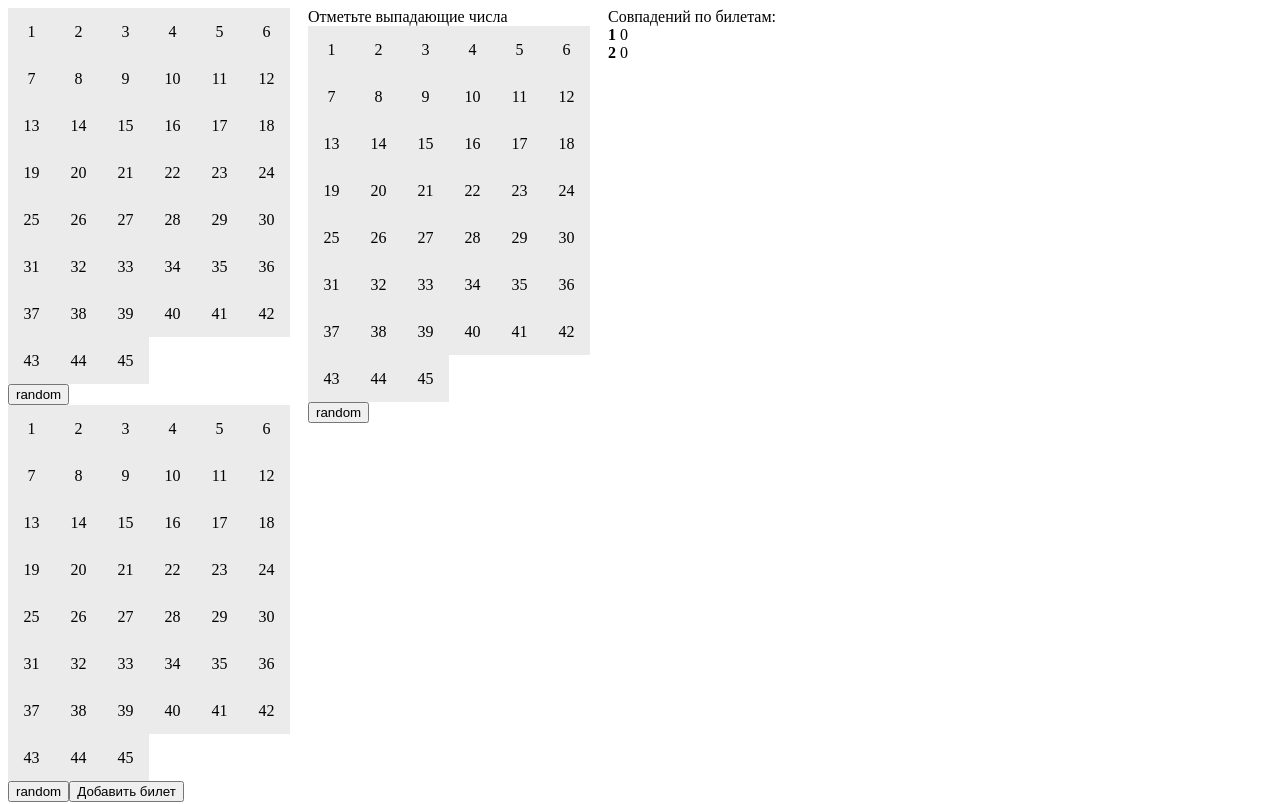
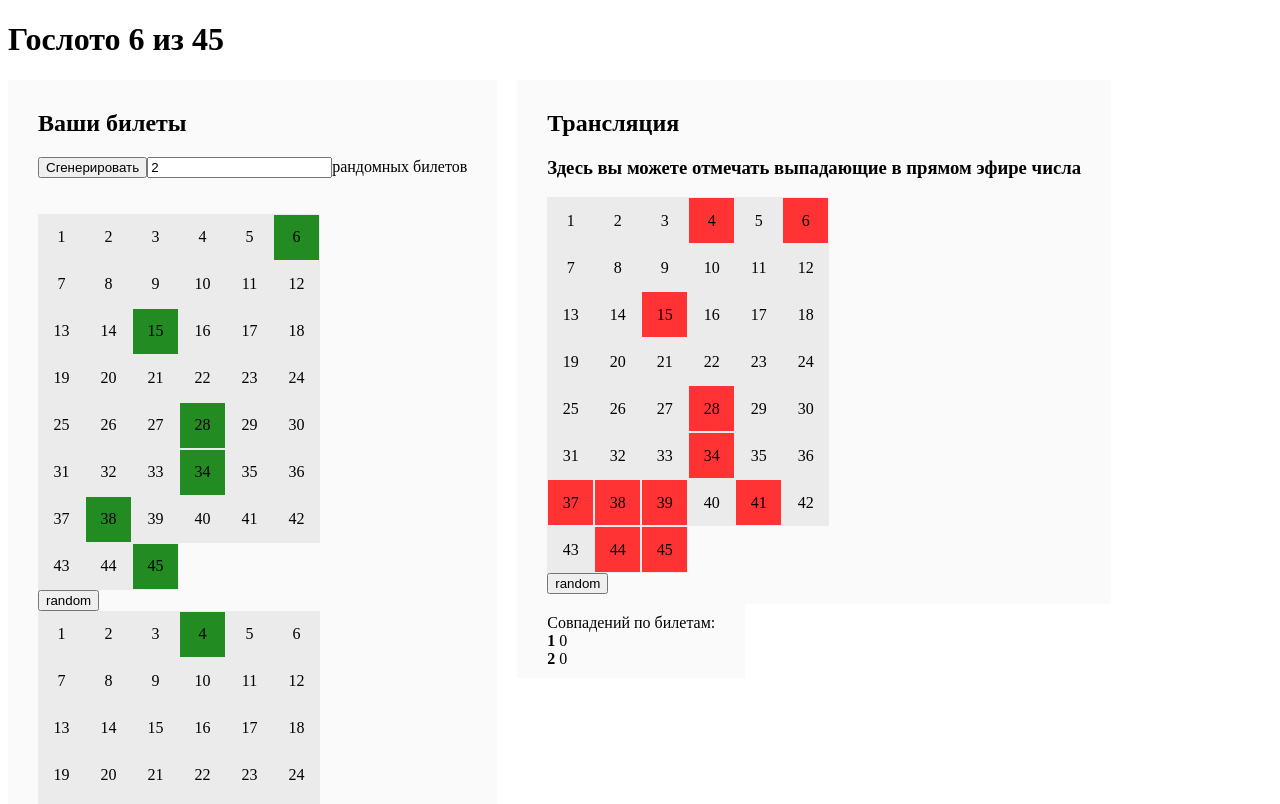
Before and after one commit to ln-e/ticket-test, an Angular app: page / in a window 1280 px wide. Shown: the top 804 px of the page. Built offline with nearby package versions, Linux system fonts and the light colour scheme.

Commit message:
Правки от Людвига

```diff
--- a/src/app/app.component.css
+++ b/src/app/app.component.css
@@ -1,4 +1,12 @@
 .check,
 .slot {
   float: left;
+  /*border: 1px solid midnightblue;*/
+  background: rgba(127,127,127,0.035);
+  margin-right: 20px;
+  padding: 10px 30px;
 }
+
+.highlight {
+  background: rgba(250, 150, 20, 0.7);
+}
--- a/src/app/app.component.html
+++ b/src/app/app.component.html
@@ -1,21 +1,32 @@
+<h1>Гослото 6 из 45</h1>
 <!--The content below is only a placeholder and can be replaced.-->
 <div class="slot">
-  <app-field *ngFor="let ticket of tickets;" [ticket]="ticket"></app-field>
+  <h2>Ваши билеты</h2>
+  <button (click)="generate()">Сгенерировать</button>
+  <input type="number" [(ngModel)]="ticketCount">
+  <span>рандомных билетов</span>
+  <br/>
+  <br/>
+  <br/>
 
 
+  <app-field *ngFor="let ticket of tickets;" [ticket]="ticket"></app-field>
 
   <button (click)="addField()"> Добавить билет</button>
 </div>
 
 <div class="check matcher">
-  Отметьте выпадающие числа
+  <h2>Трансляция</h2>
+  <h3>Здесь вы можете отмечать выпадающие в прямом эфире числа</h3>
   <app-field [ticket]="ticketDraw" [priority]="priority"></app-field>
 </div>
 
 
-<div *ngIf="priority">
-  Совпадений по билетам:
-  <div *ngFor="let ticket of tickets; let i = index">
-    <b>{{ i + 1 }}</b> {{ matches(ticket) }}
+<div class="check matcher">
+  <div *ngIf="priority">
+    Совпадений по билетам:
+    <div *ngFor="let ticket of tickets; let i = index">
+      <b [ngClass]="{highlight: matches(ticket) >= 2}">{{ i + 1 }}</b> {{ matches(ticket) }}
+    </div>
   </div>
 </div>
--- a/src/app/app.component.ts
+++ b/src/app/app.component.ts
@@ -10,12 +10,13 @@
 export class AppComponent implements DoCheck {
   public ticketDraw = new Ticket();
   public tickets: Ticket[] = [
-    new Ticket(),
-    new Ticket(),
+    new Ticket().random(),
+    new Ticket().random(),
   ];
   public valid = 6;
   public size = 45;
   public priority = {};
+  public ticketCount = 2;
 
   public mathFactorialCache = {};
 
@@ -25,10 +26,6 @@
 
   ngDoCheck() {
     const selected = this.ticketDraw.selected;
-    if (!selected.length) {
-      return;
-    }
-
 
     const numbersFromTickets = []
       .concat(...this.tickets.map((ticket: Ticket) => ticket.selected))
@@ -51,7 +48,6 @@
     this.tickets.forEach((ticket: Ticket) => {
       const countOfMatchedNumbers = this.matches(ticket);
       const countOfProbablyMatchedNumbers = countOfMatchedNumbers + numbersLeft; // сколько максимально в этом билете может совпасть
-      console.log('countOfMatchedNumbers', countOfMatchedNumbers, 'countOfProbablyMatchedNumbers', countOfProbablyMatchedNumbers, 'ticket.selected', ticket.selected);
       ticket.selected.forEach((number: GameNumber) => {
         priority[number.index] = Math.max(priority[number.index] || 0, countOfProbablyMatchedNumbers); // минус один потому что  минимальная комбинация чтобы выиграть 2 числа
         // if (isNaN(priority[number.index])) {
@@ -64,10 +60,8 @@
     // for (const prop of priority) {
     //   priority[prop] /= this.tickets.length;
     // }
-    console.log('after', priority);
 
     this.priority = priority;
-    console.log(priority);
     /*
     this.createPermutationArray(numberFromTicketsNotSelected, numbersLeft).forEach((combination) => {
       const suggestedCombination = combination.concat(...selected);
@@ -89,6 +83,22 @@
     this.priority = priority; /*Object.keys(priority).map((numberIndex) => {
       return {index: numberIndex, priority: priority[numberIndex]};
     });*/
+  }
+
+  generate() {
+    if (this.tickets.length > this.ticketCount) {
+      this.tickets.splice(this.ticketCount - 1);
+    } else {
+      while (this.tickets.length < this.ticketCount) {
+        const ticket = new Ticket();
+
+        this.tickets.push(ticket);
+      }
+    }
+
+    this.tickets.forEach((ticket) => {
+      ticket.random();
+    });
   }
 
   createPermutationArray(array: any[], count: number) {
--- a/src/app/app.module.ts
+++ b/src/app/app.module.ts
@@ -4,6 +4,7 @@
 
 import { AppComponent } from './app.component';
 import { FieldComponent } from './field/field.component';
+import {FormsModule} from '@angular/forms';
 
 
 @NgModule({
@@ -12,7 +13,8 @@
     FieldComponent
   ],
   imports: [
-    BrowserModule
+    BrowserModule,
+    FormsModule,
   ],
   providers: [],
   bootstrap: [AppComponent]
--- a/src/app/field/field.component.css
+++ b/src/app/field/field.component.css
@@ -24,6 +24,9 @@
   width: 300px;
 }
 
+:host-context(.matcher) .field_number.selected {
+  background: none;
+}
 :host-context(.matcher) .field_number.selected div {
   box-shadow: inset 0 0 0 10px forestgreen;
 }
--- a/src/app/field/field.component.ts
+++ b/src/app/field/field.component.ts
@@ -21,13 +21,23 @@
   }
 
   public toggleSelected(number: GameNumber): void {
-    number.selected = !number.selected;
+    const newSelected = !number.selected;
+    if (newSelected) {
+      if (this.ticket.selected.length < 6) {
+        number.selected = newSelected;
+      }
+    } else {
+      number.selected = newSelected;
+    }
   }
 
   public getBg(index, selected: boolean): string {
     const minPriority = 2; // минимум должно совпасть 3 числа чтобы получить хоть какую то прибыль
     const priority = this.priority.hasOwnProperty(index) ? this.priority[index] : 0;
-    if (priority < minPriority || this.ticket.selected.length === 0 || this.ticket.selected.length >= 6) {
+    if (!this.priority) {
+      return '#ebebeb';
+    }
+    if (priority < minPriority || this.ticket.selected.length >= 6) {
       return 'transparent';
     }
     const maxPriority = Object.keys(this.priority)
@@ -36,19 +46,12 @@
 
     const priorityResult = (priority - minPriority + 1) / (maxPriority - minPriority + 1) * 100;
 
-    return 'hsla(0,' + priorityResult + '%,60%,' + priorityResult/100 + ')'; // (priority - 1) / 6 * 100
+    return 'hsla(0,' + priorityResult + '%,60%,' + priorityResult / 100 + ')'; // (priority - 1) / 6 * 100
     // 6 - валидная комбинация // -1 потому что минимальная выигрышная комбинация 2 числа
   }
 
   public random(): void {
-    const random = {};
-    while (Object.keys(random).length < 6) {
-      random[Math.round(44 * Math.random() + 1)] = true;
-    }
-
-    this.ticket.gameNumbers.forEach((number: GameNumber) => {
-      number.selected = random.hasOwnProperty(number.index);
-    });
+    this.ticket.random();
   }
 
 }
--- a/src/app/ticket.ts
+++ b/src/app/ticket.ts
@@ -12,4 +12,17 @@
   public get selected(): GameNumber[] {
     return this.gameNumbers.filter((gameNumber: GameNumber) => gameNumber.selected);
   }
+
+  public random(): this {
+    const random = {};
+    while (Object.keys(random).length < 6) {
+      random[Math.round(44 * Math.random() + 1)] = true;
+    }
+
+    this.gameNumbers.forEach((number: GameNumber) => {
+      number.selected = random.hasOwnProperty(number.index);
+    });
+
+    return this;
+  }
 }
```
